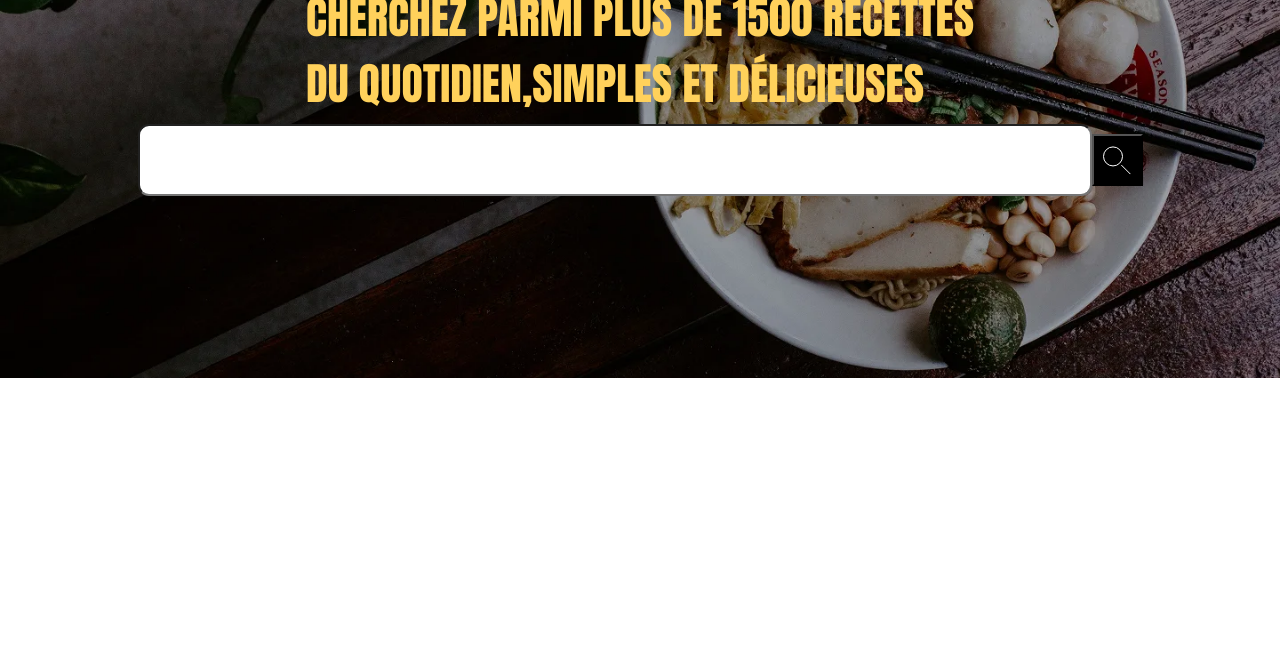
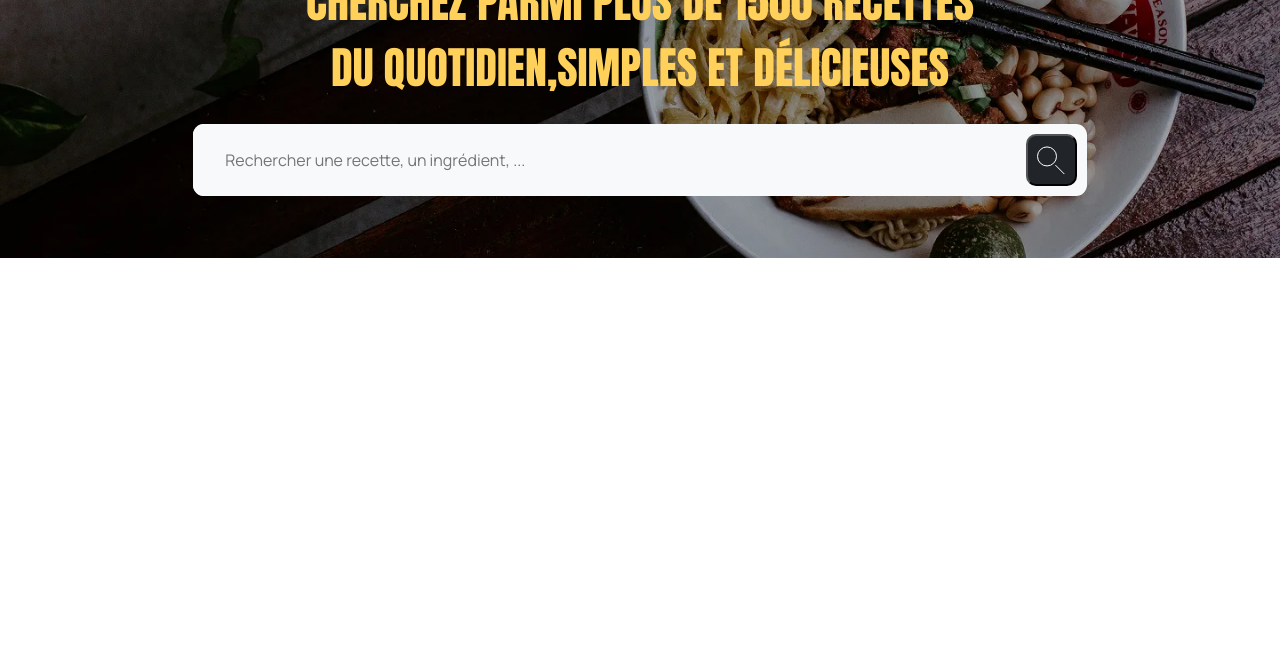
Before and after one commit to Delia-1/OC-7-Les-petis-plats, a website: page index.html in a window 1280 px wide. Shown: the part 142-800 px from the top of the page. Drawn offline with Linux system fonts and the light colour scheme.

Commit message:
ui header done

```diff
--- a/index.html
+++ b/index.html
@@ -6,26 +6,29 @@
 <link rel="stylesheet" href="public/bootstrap.css">
 <link rel="preconnect" href="https://fonts.googleapis.com">
 <link rel="preconnect" href="https://fonts.gstatic.com" crossorigin>
-<link href="https://fonts.googleapis.com/css2?family=Anton&display=swap" rel="stylesheet">
+<link href="https://fonts.googleapis.com/css2?family=Anton&family=Manrope:wght@400;600&display=swap" rel="stylesheet">
   <title>Les petits plats</title>
 </head>
 <body>
-  <header class="d-flex flex-column pt-1 pb-5" m-1>
-    <a href="index.html" aria-label="Retourner à la page d'accueil">
-      <img class="p-5" src="assets/logo.svg" alt="logo Les petits plats ">
+  <header class="position-relative d-flex flex-column justify-content-center align-items-center">
+    <a class="position-absolute top-0 start-0 ps-4 m-5" href="index.html" aria-label="Retourner à la page d'accueil">
+      <img  src="assets/logo.svg" alt="logo Les petits plats ">
     </a>
-    <div class="content d-flex flex-column align-items-center">
-      <h1 class="lh-base header--title text-yellow-default">CHERCHEZ PARMI PLUS DE 1500 RECETTES<br>DU QUOTIDIEN,SIMPLES ET DÉLICIEUSES</h1>
-      <form>
-        <div class="search-bar d-flex">
+    <div class="content d-flex flex-column align-items-center my-auto">
+      <h1 class="lh-base header--title text-yellow-default text-center mt-4 pt-5">CHERCHEZ PARMI PLUS DE 1500 RECETTES<br>DU QUOTIDIEN,SIMPLES ET DÉLICIEUSES</h1>
+      <form class="mt-3">
+        <div class="search-bar d-flex flex-row-reverse bg-light">
+          <button aria-label="Rechercher" class="search-bar--btn bg-dark">
+            <img src="assets/loupe-icon.svg" alt="icon loupe">
+          </button>
+          <button aria-label="Supprimer recherche" class="search-bar--cancel bg-light">
+            <img src="assets/cross-icon.svg" alt="icon fermer">
+          </button>
           <label for="contenu-recherche"></label>
-          <input id="contenu-recherche" class="search-bar--input" type="text">
-          <button aria-label="Rechercher" class="search-bar--btn">
-            <img src="assets/Group 4.svg" alt="icon loupe">
-          </button>
+          <input id="contenu-recherche" class="search-bar--input bg-light" type="text" placeholder="Rechercher une recette, un ingrédient, ...">
         </div>
       </form>
-    </div>
+    </div>-
   </header>
   <main>
     <!-- recette injectées via js -->
--- a/styles/index.scss
+++ b/styles/index.scss
@@ -1,17 +1,19 @@
 :root {
-  --font-title: "Anton", system-ui, -apple-system, "Segoe UI", Roboto, Arial, sans-serif;
+  --font-title: "Anton";
+  --font-input: "Manrope", system-ui, -apple-system, "Segoe UI", Roboto, Arial,
+    sans-serif;
 }
 
 .bg-header {
   object-fit: cover;
 }
- header {
-  // max-width: 100vw;
-  height: 65vh;
+header {
+  min-height: 50vh;
+  max-height: 65vh;
   background-image: url("../assets/bg-header.webp");
   background-size: cover;
   background-position: center;
- }
+}
 
 //  yellow-primary: #FFD15B
 
@@ -20,20 +22,30 @@
   font-size: 44px;
 }
 
-
 .search-bar {
-
+  border-radius: 11px;
 
   &--input {
-    width: 954px;
+    width: 62vw;
     height: 72px;
+    border: none;
     border-radius: 11px;
+    padding-left: 2.5vw;
+    font-family: var(--font-input);
+  }
+  &--input:focus {
+    outline: none;
   }
 
   &--btn {
-    background-color: black;
+    // background-color: black;
     width: 51px;
     height: 52px;
-    margin-top: 10px;
+    border-radius: 10px;
+    margin: 10px;
+  }
+  &--cancel {
+    border: none;
+    visibility: hidden;
   }
 }
```
Also changed, not shown: assets/cross-icon.svg (added), assets/loupe-icon.svg (renamed from assets/Group 4.svg), public/bootstrap.css, 1 other file.
